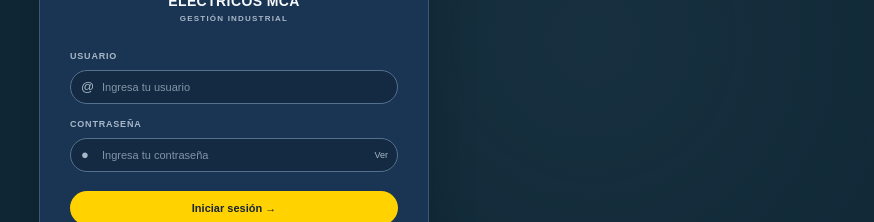
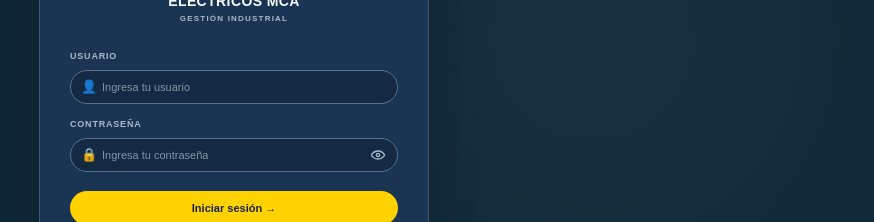
Before and after one commit to andreacardenas0610/Electricos_MCA, a React (Vite) app: page / in a window 1280 px wide. Shown: the part 281-503 px from the top of the page, without its empty margins (406-1280 px from the left). Built offline with nearby package versions, Linux system fonts and the light colour scheme.

Commit message:
fix: Inicio sesion

```diff
--- a/src/pages/Login.jsx
+++ b/src/pages/Login.jsx
@@ -2,6 +2,16 @@ import { useContext, useState } from 'react';
 import { RecuperarContrasena, Registro } from './AuthForms';
 import { ThemeContext } from '../context/ThemeContext';
 import '../styles/auth.css';
+
+function IconoContrasena({ visible }) {
+  return (
+    <svg viewBox="0 0 24 24" width="16" height="16" fill="none" stroke="currentColor" strokeWidth="2" strokeLinecap="round" strokeLinejoin="round" aria-hidden="true">
+      <path d="M2 12s3.5-6 10-6 10 6 10 6-3.5 6-10 6-10-6-10-6Z" />
+      <circle cx="12" cy="12" r="2.5" />
+      {visible && <path d="m4 4 16 16" />}
+    </svg>
+  );
+}
 
 export function Login({ onLogin }) {
   const { theme, toggleTheme } = useContext(ThemeContext);
@@ -53,7 +63,7 @@ export function Login({ onLogin }) {
           <label className="auth-field">
             <span>USUARIO</span>
             <div className="auth-input-wrap">
-              <span className="auth-input-icon" aria-hidden="true">@</span>
+              <span className="auth-input-icon" aria-hidden="true">👤</span>
               <input
                 type="text"
                 value={usuario}
@@ -68,7 +78,7 @@ export function Login({ onLogin }) {
           <label className="auth-field">
             <span>CONTRASEÑA</span>
             <div className="auth-input-wrap">
-              <span className="auth-input-icon" aria-hidden="true">&#9679;</span>
+              <span className="auth-input-icon" aria-hidden="true">🔒</span>
               <input
                 type={mostrarPassword ? 'text' : 'password'}
                 value={password}
@@ -83,7 +93,7 @@ export function Login({ onLogin }) {
                 onClick={() => setMostrarPassword((visible) => !visible)}
                 aria-label={mostrarPassword ? 'Ocultar contraseña' : 'Mostrar contraseña'}
               >
-                {mostrarPassword ? 'Ocultar' : 'Ver'}
+                <IconoContrasena visible={mostrarPassword} />
               </button>
             </div>
           </label>
--- a/src/pages/ModulosGestion.jsx
+++ b/src/pages/ModulosGestion.jsx
@@ -9,6 +9,7 @@ const configuraciones = {
     almacenamiento: 'mca_clientes',
     columnas: [
       ['nombre', 'Nombre / Razón social'],
+      ['tipoPropiedad', 'Tipo de propiedad'],
       ['documento', 'Documento / NIT'],
       ['contacto', 'Contacto'],
       ['telefono', 'Teléfono'],
@@ -21,10 +22,11 @@ const configuraciones = {
       ['telefono', 'Teléfono', 'tel'],
       ['correo', 'Correo electrónico', 'email'],
       ['direccion', 'Dirección', 'text'],
+      ['tipoPropiedad', 'Tipo de propiedad', 'segmented', ['Residencial', 'Comercial', 'Industrial']],
     ],
     iniciales: [
-      { id: 1, nombre: 'Constructora Horizonte S.A.', documento: '900.458.221-1', contacto: 'Laura Villamizar', telefono: '300 458 2211', correo: 'contacto@horizonte.com', direccion: 'Av. Central 450', estado: 'Activo' },
-      { id: 2, nombre: 'Corporativo Andes S.A.', documento: '901.220.874-6', contacto: 'Carlos Ruiz', telefono: '310 854 9021', correo: 'compras@andes.com', direccion: 'Zona Industrial Sur', estado: 'Activo' },
+      { id: 1, nombre: 'Constructora Horizonte S.A.', tipoPropiedad: 'Comercial', documento: '900.458.221-1', contacto: 'Laura Villamizar', telefono: '300 458 2211', correo: 'contacto@horizonte.com', direccion: 'Av. Central 450', estado: 'Activo' },
+      { id: 2, nombre: 'Corporativo Andes S.A.', tipoPropiedad: 'Industrial', documento: '901.220.874-6', correo: 'compras@andes.com', contacto: 'Carlos Ruiz', telefono: '310 854 9021', direccion: 'Zona Industrial Sur', estado: 'Activo' },
     ],
   },
   terceros: {
@@ -134,7 +136,7 @@ export function ModuloGestion({ modulo }) {
   }, [busqueda, registros]);
 
   const abrirNuevo = () => {
-    const valoresIniciales = Object.fromEntries(config.campos.map(([nombre, , tipo, opciones]) => [nombre, tipo === 'select' ? opciones[0] : '']));
+    const valoresIniciales = Object.fromEntries(config.campos.map(([nombre, , tipo, opciones]) => [nombre, ['select', 'segmented'].includes(tipo) ? opciones[0] : '']));
     setRegistroEditado({ id: Date.now(), ...valoresIniciales });
     setMostrarFormulario(true);
   };
@@ -237,7 +239,7 @@ export function ModuloGestion({ modulo }) {
       {mostrarFormulario && <div style={styles.overlay}>
         <form onSubmit={guardarRegistro} style={{ ...styles.modal, backgroundColor: tema.card, color: tema.text }}>
           <div style={styles.modalHeader}><div><div style={{ ...styles.eyebrow, color: esOscuro ? '#facc15' : '#a16207' }}>{config.icono} FORMULARIO</div><h2>{registroEditado?.id && registros.some((registro) => registro.id === registroEditado.id) ? 'Editar registro' : 'Nuevo registro'}</h2></div><button type="button" onClick={() => setMostrarFormulario(false)} style={{ ...styles.closeButton, color: tema.subtext }}>×</button></div>
-          <div style={styles.formGrid}>{config.campos.map(([nombre, etiqueta, tipo, opciones]) => <label key={nombre} style={{ ...styles.label, color: tema.subtext }}>{etiqueta}<>{tipo === 'select' ? <select required value={registroEditado?.[nombre] || ''} onChange={(evento) => setRegistroEditado({ ...registroEditado, [nombre]: evento.target.value })} style={{ ...styles.input, backgroundColor: tema.input, borderColor: tema.border, color: tema.text }}>{opciones.map((opcion) => <option key={opcion}>{opcion}</option>)}</select> : <input required type={tipo} value={registroEditado?.[nombre] || ''} onChange={(evento) => setRegistroEditado({ ...registroEditado, [nombre]: evento.target.value })} style={{ ...styles.input, backgroundColor: tema.input, borderColor: tema.border, color: tema.text }} />}</></label>)}</div>
+          <div style={styles.formGrid}>{config.campos.map(([nombre, etiqueta, tipo, opciones]) => <label key={nombre} style={{ ...styles.label, ...(tipo === 'segmented' ? styles.fullWidthField : {}), color: tema.subtext }}>{etiqueta}<>{tipo === 'select' ? <select required value={registroEditado?.[nombre] || ''} onChange={(evento) => setRegistroEditado({ ...registroEditado, [nombre]: evento.target.value })} style={{ ...styles.input, backgroundColor: tema.input, borderColor: tema.border, color: tema.text }}>{opciones.map((opcion) => <option key={opcion}>{opcion}</option>)}</select> : tipo === 'segmented' ? <div role="radiogroup" aria-label={etiqueta} style={styles.segmentedControl}>{opciones.map((opcion) => <button key={opcion} type="button" role="radio" aria-checked={registroEditado?.[nombre] === opcion} onClick={() => setRegistroEditado({ ...registroEditado, [nombre]: opcion })} style={{ ...styles.segmentedButton, backgroundColor: registroEditado?.[nombre] === opcion ? '#facc15' : tema.input, borderColor: registroEditado?.[nombre] === opcion ? '#eab308' : tema.border, color: registroEditado?.[nombre] === opcion ? '#172033' : tema.text }}>{opcion}</button>)}</div> : <input required type={tipo} value={registroEditado?.[nombre] || ''} onChange={(evento) => setRegistroEditado({ ...registroEditado, [nombre]: evento.target.value })} style={{ ...styles.input, backgroundColor: tema.input, borderColor: tema.border, color: tema.text }} />}</></label>)}</div>
           <div style={styles.modalActions}><button type="button" onClick={() => setMostrarFormulario(false)} style={styles.secondaryButton}>Cancelar</button><button type="submit" style={styles.primaryButton}>Guardar registro</button></div>
         </form>
       </div>}
@@ -312,10 +314,13 @@ const styles = {
   modalHeader: { display: 'flex', justifyContent: 'space-between', alignItems: 'flex-start', marginBottom: '20px' },
   closeButton: { border: 'none', background: 'transparent', color: '#64748b', fontSize: '28px', cursor: 'pointer', lineHeight: 1 },
   formGrid: { display: 'grid', gridTemplateColumns: '1fr 1fr', gap: '14px' },
+  fullWidthField: { gridColumn: '1 / -1' },
   detailGrid: { display: 'grid', gridTemplateColumns: '1fr 1fr', gap: '10px' },
   detailItem: { display: 'flex', flexDirection: 'column', gap: '5px', borderBottom: '1px solid', padding: '9px 0', fontSize: '13px' },
   label: { display: 'flex', flexDirection: 'column', gap: '6px', color: '#475569', fontSize: '12px', fontWeight: '700' },
   input: { width: '100%', boxSizing: 'border-box', border: '1px solid #cbd5e1', borderRadius: '6px', padding: '10px', color: '#0f172a', backgroundColor: '#fff', fontSize: '13px' },
+  segmentedControl: { display: 'grid', gridTemplateColumns: 'repeat(3, 1fr)', gap: '8px' },
+  segmentedButton: { border: '1px solid', borderRadius: '6px', padding: '10px 8px', fontSize: '12px', fontWeight: '800', cursor: 'pointer' },
   modalActions: { display: 'flex', justifyContent: 'flex-end', gap: '10px', marginTop: '22px' },
   notificationOverlay: { position: 'fixed', top: '24px', right: '24px', zIndex: 30 },
   notification: { minWidth: '300px', maxWidth: '380px', display: 'flex', alignItems: 'flex-start', gap: '10px', backgroundColor: '#fff', border: '1px solid', borderRadius: '9px', padding: '14px 16px', boxShadow: '0 10px 30px rgba(15, 23, 42, 0.2)', color: '#0f172a' },
--- a/src/styles/auth.css
+++ b/src/styles/auth.css
@@ -88,10 +88,10 @@
 .auth-field > span { display: block; margin-bottom: 6px; color: var(--auth-muted); font-size: 9px; font-weight: 700; letter-spacing: 0.8px; }
 .auth-input-wrap { position: relative; display: flex; align-items: center; }
 .auth-input-icon { position: absolute; left: 11px; color: var(--auth-muted); font-size: 13px; pointer-events: none; }
-.auth-input-wrap input { width: 100%; box-sizing: border-box; min-height: 34px; padding: 8px 12px 8px 31px; border: 1px solid var(--auth-input-border); border-radius: 20px; outline: none; background: var(--auth-input); color: var(--auth-text); font: inherit; font-size: 11px; }
+.auth-input-wrap input { width: 100%; box-sizing: border-box; min-height: 34px; padding: 8px 36px 8px 31px; border: 1px solid var(--auth-input-border); border-radius: 20px; outline: none; background: var(--auth-input); color: var(--auth-text); font: inherit; font-size: 11px; }
 .auth-input-wrap input::placeholder { color: var(--auth-muted); opacity: 0.75; }
 .auth-input-wrap input:focus { border-color: var(--auth-accent); box-shadow: 0 0 0 2px rgba(255, 210, 0, 0.16); }
-.auth-password-toggle { position: absolute; right: 10px; padding: 0; border: 0; background: transparent; color: var(--auth-muted); cursor: pointer; font-size: 9px; }
+.auth-password-toggle { position: absolute; right: 10px; display: inline-flex; align-items: center; justify-content: center; width: 20px; height: 20px; padding: 0; border: 0; background: transparent; color: var(--auth-muted); cursor: pointer; font-size: 14px; }
 .auth-submit { min-height: 34px; margin-top: 5px; border: 0; border-radius: 18px; background: var(--auth-accent); color: #172536; cursor: pointer; font: inherit; font-size: 11px; font-weight: 700; transition: filter 160ms ease, transform 160ms ease; }
 .auth-submit:hover { filter: brightness(1.05); transform: translateY(-1px); }
 .auth-links { display: flex; justify-content: space-between; gap: 12px; }
```
